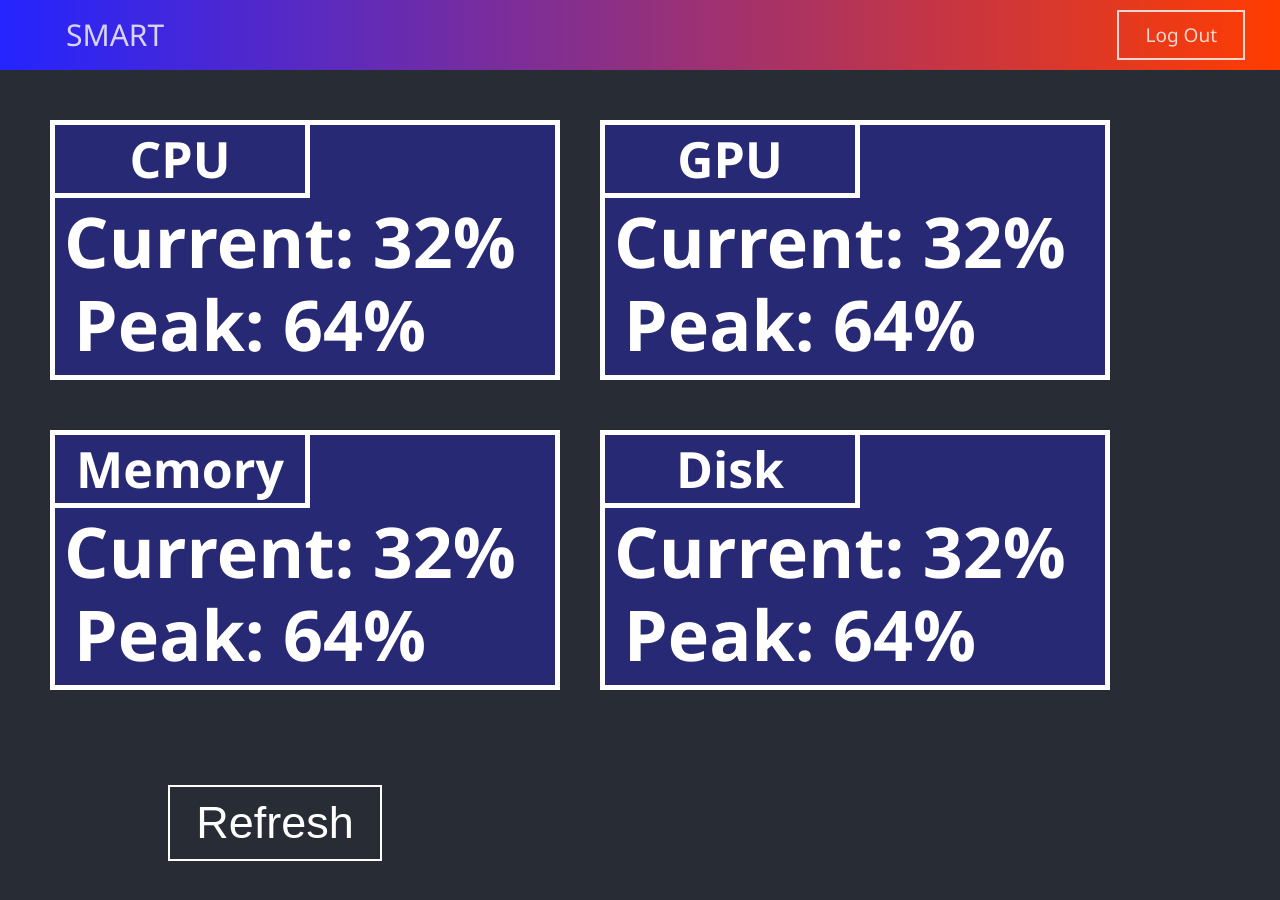
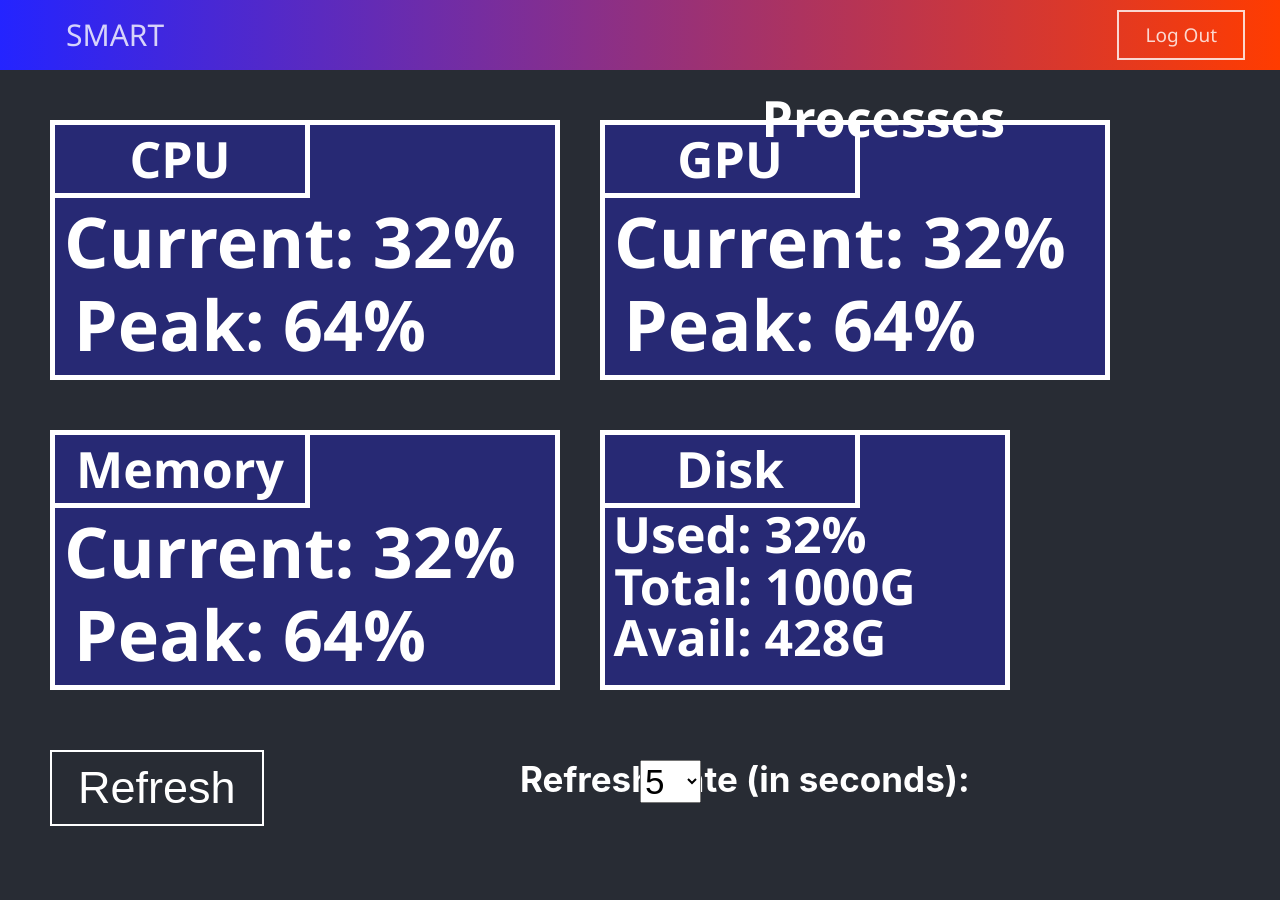
Before and after one commit to CameronUlrich/smart_app, a React (Create React App) app: page /home in a window 1280 px wide. Shown: the top 900 px of the page. Built offline with nearby package versions, Linux system fonts and the light colour scheme.

Commit message:
Added refresh rate dropdown, processes text, and changed disk to used, total, avail.

```diff
--- a/src/components/Home.jsx
+++ b/src/components/Home.jsx
@@ -16,6 +16,8 @@ class Home extends Component {
                 <Helmet>
                     <style>{'body { background-color: #282c34; }'}</style>
                 </Helmet>
+
+
 
                 <div id="cpuDiv">
                     <h1 id="cpuText" className="welcome">CPU</h1>
@@ -52,12 +54,31 @@ class Home extends Component {
                 <div id="diskDiv">
                     <h1 id="diskText" className="welcome">Disk</h1>
 
-                    <h1 id="diskCurrentText" className="welcome">Current: 32%</h1>
+                    <h1 id="diskUsedText" className="welcome">Used: 32%</h1>
 
-                    <h1 id="diskPeakText" className="welcome">Peak: 64%</h1>
+                    <h1 id="diskTotalText" className="welcome">Total: 1000G</h1>
+
+                    <h1 id="diskAvailText" className="welcome">Avail: 428G</h1>
                 </div>
 
-                <button id="refreshBtn" >Refresh</button>
+                <button id="refreshBtn">Refresh</button>
+
+                <h1 id="dropDownText" for="dropDownText">Refresh Rate (in seconds): </h1>
+
+                <select name="dropDownOptions" id="dropDownOptions">
+                    <option value="1">1</option>
+                    <option value="2">2</option>
+                    <option value="3">3</option>
+                    <option value="4">4</option>
+                    <option value="5" selected>5</option>
+                    <option value="6">6</option>
+                    <option value="7">7</option>
+                    <option value="8">8</option>
+                    <option value="9">9</option>
+                    <option value="10">10</option>
+                </select>
+
+                <h1 id="processesText" className="welcome">Processes</h1>
 
             </div>
         );
--- a/src/components/styles/Home.css
+++ b/src/components/styles/Home.css
@@ -48,7 +48,7 @@
 }
 
 #diskDiv{
-    width: 500px;
+    width: 400px;
     height: 250px;
     border: 5px solid white;
     background-color: rgba(36, 36, 255, 0.315);
@@ -139,25 +139,35 @@
 
 }
 
-#diskCurrentText{
+#diskUsedText{
+    font-size: 50px;
 
     position: relative;
-    top: -90px;
-    left: -15px;
+    top: -80px;
+    left: -65px;
 
 }
 
-#diskPeakText{
+#diskTotalText{
+    font-size: 50px;
     position: relative;
-    top: -150px;
+    top: -130px;
+    left: -40px;
+
+}
+
+#diskAvailText{
+    font-size: 50px;
+    position: relative;
+    top: -180px;
     left: -55px;
 
 }
 
 #refreshBtn{
-    position: relative;
-    top: -325px;
-    left: -365px;
+    position:absolute;
+    left: 50px;
+    top: 750px;
 
     outline: none;
     padding: 10px 26px;
@@ -190,6 +200,31 @@
     text-decoration: none;
 }
 
+#processesText{
+    font-size: 50px;
+    position: absolute;
+    top: 50px;
+    right: 275px;
+    animation: fadeIn 1s ease-out;
+}
+
+#dropDownText{
+    outline: none;
+    color: white;
+    top: 735px;
+    left: 520px;
+    position: absolute;
+    font-size: 35px;
+    animation: fadeIn 1s ease-out;
+}
+
+#dropDownOptions{
+    outline: none;
+    top: 760px;
+    position: absolute;
+    font-size: 35px;
+    animation: fadeIn 1s ease-out;
+}
 
 body {background-color: #282c34;}
 
```
